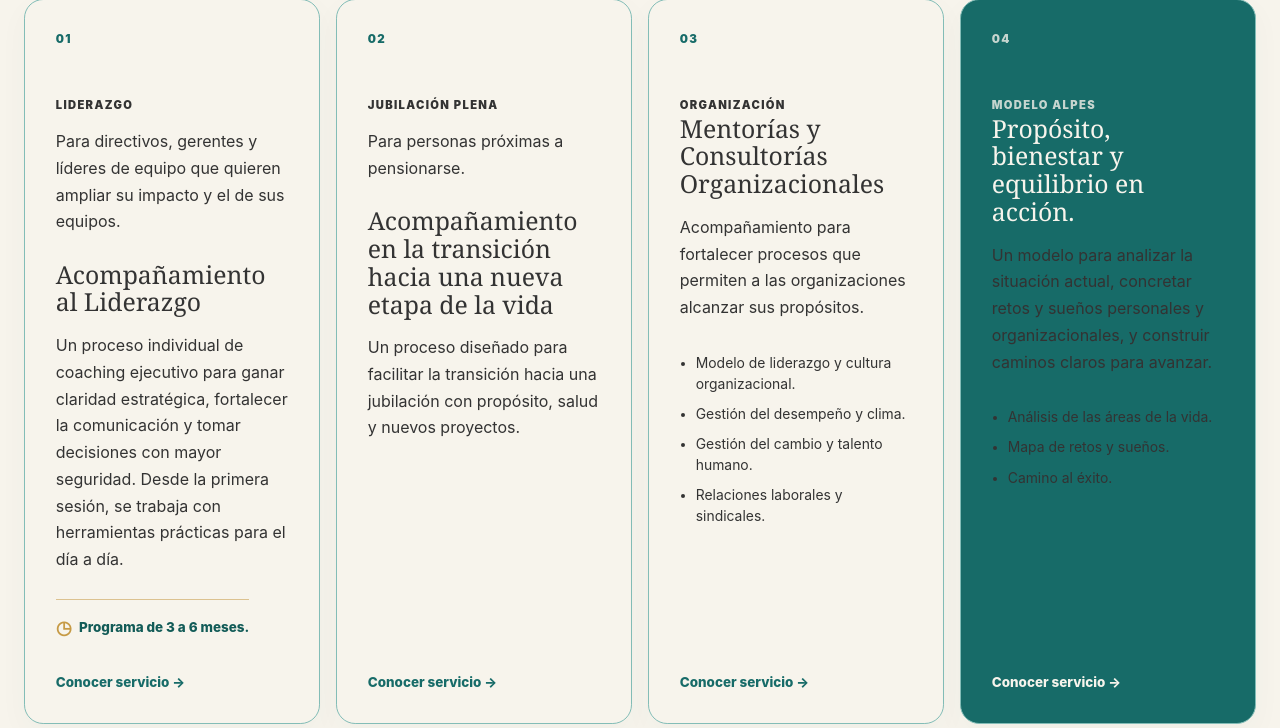
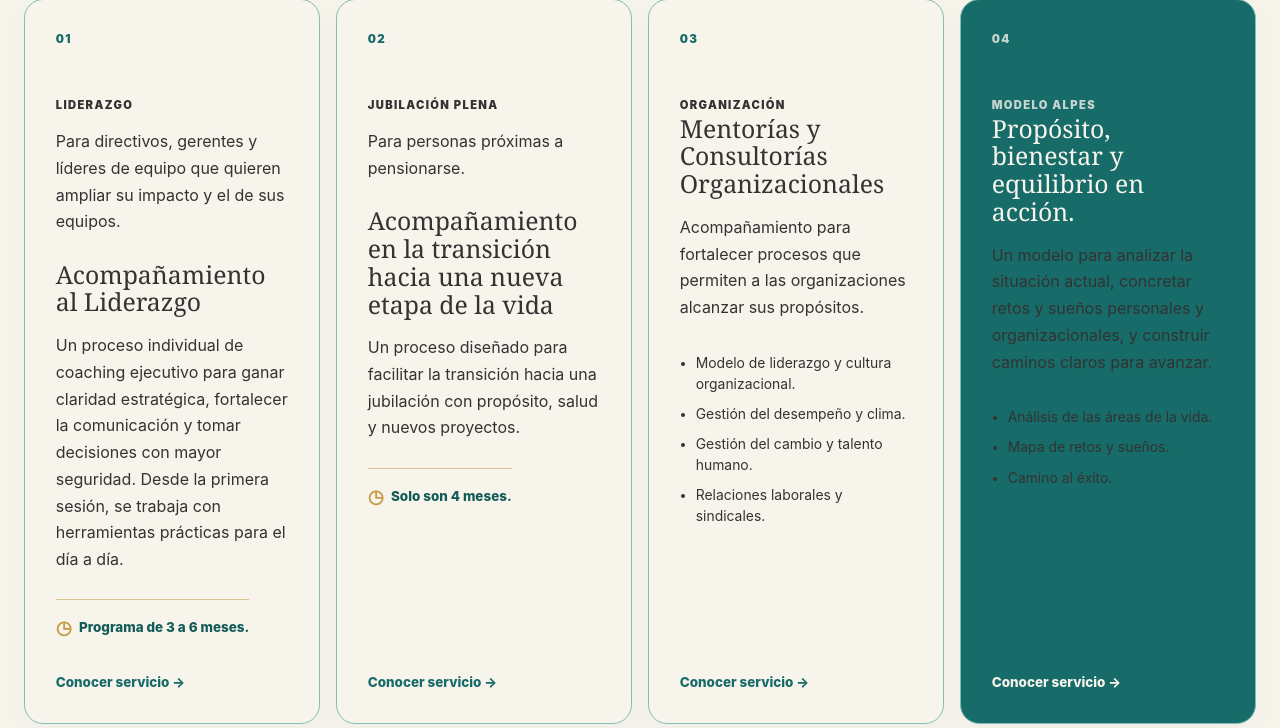
Before and after one commit to CortinezO98/alpes-portal, a Django app: page / in a window 1280 px wide. Shown: the part 2114-2842 px from the top of the page. Run offline with Django 5.2, Linux system fonts and the light colour scheme.

Commit message:
content: añade duración a jubilación plena

```diff
--- a/templates/portfolio/home.html
+++ b/templates/portfolio/home.html
@@ -117,6 +117,7 @@
                     <p class="public-service-intro">Para personas próximas a pensionarse.</p>
                     <h3>Acompañamiento en la transición hacia una nueva etapa de la vida</h3>
                     <p>Un proceso diseñado para facilitar la transición hacia una jubilación con propósito, salud y nuevos proyectos.</p>
+                    <p class="public-service-duration"><span aria-hidden="true">◷</span> Solo son 4 meses.</p>
                 </div>
             </article>
 
```
